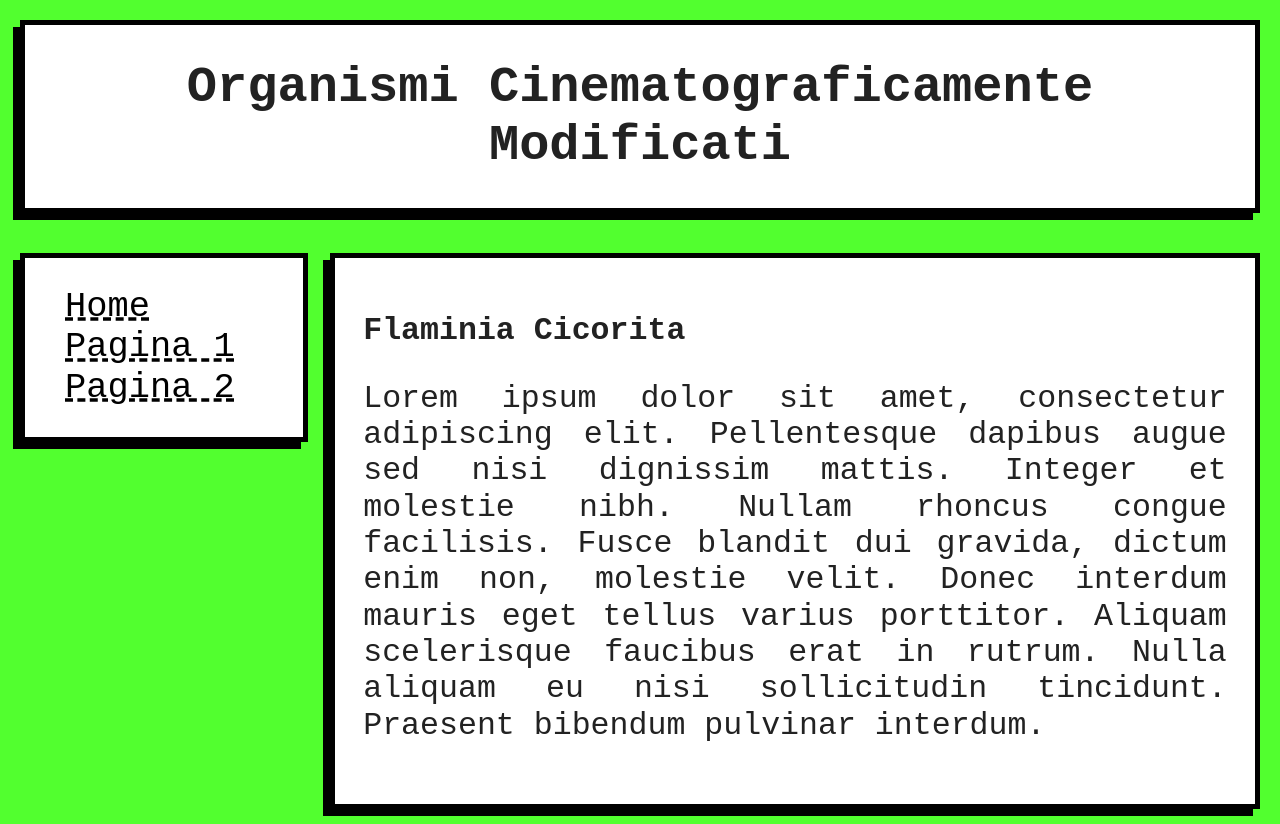
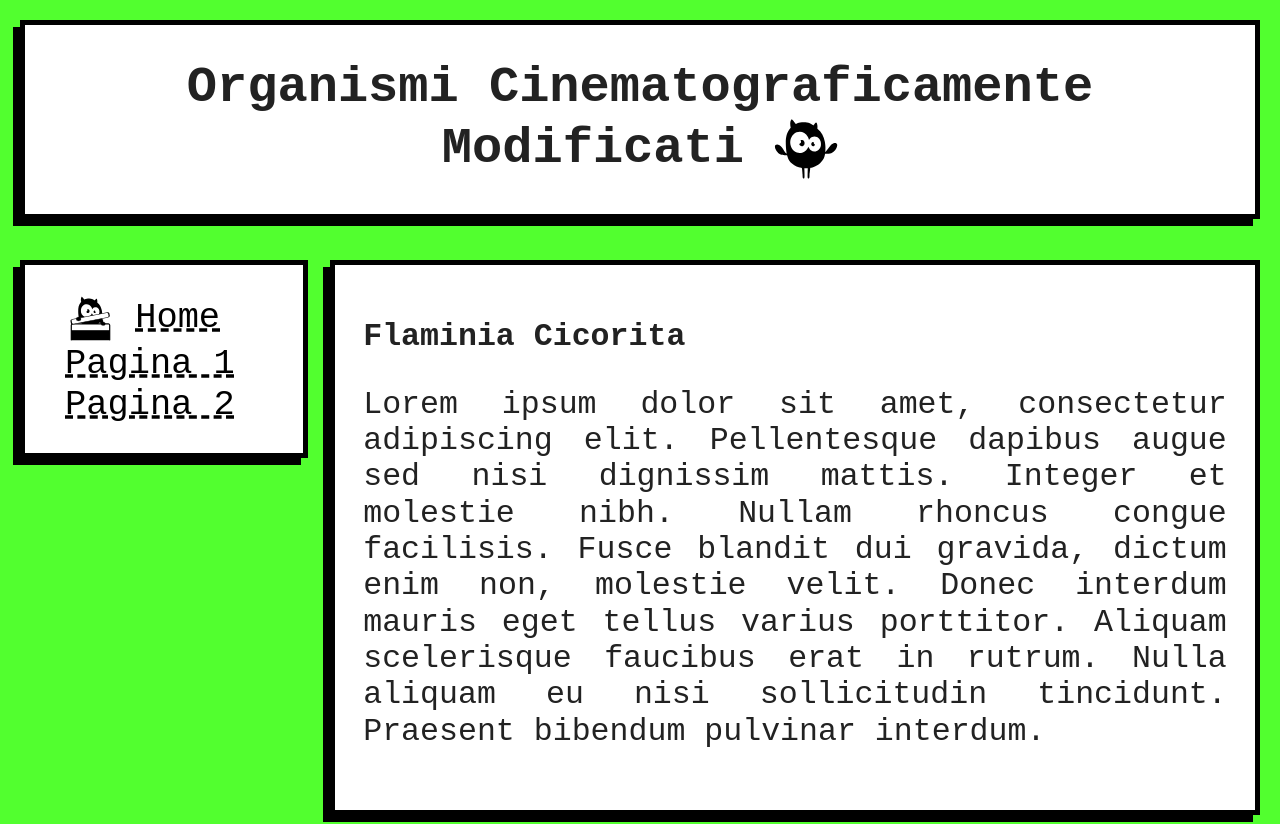
Before and after one commit to rgx95/ocm, a website built with Parcel: page index.html in a window 1280 px wide. Shown: the top 824 px of the page. Built offline with nearby package versions, Linux system fonts and the light colour scheme.

Commit message:
add mascotte sprites and fav ico

```diff
--- a/index.html
+++ b/index.html
@@ -13,10 +13,10 @@
   <meta property="og:image" content="">
 
   <link rel="manifest" href="site.webmanifest">
-  <link rel="apple-touch-icon" href="icon.png">
+  <link rel="apple-touch-icon" href="mascotte_ciak_icon.png">
 
   <!-- Place favicon.ico in the root directory -->
-  <link rel="icon" href="favicon.ico">
+  <link rel="icon" href="mascotte_ori.png">
 
   <link rel="stylesheet" href="css/normalize.css">
   <link rel="stylesheet" href="css/main.css">
@@ -36,7 +36,13 @@
     <div class="col-12">
 
     <div class="pannello centra">
-      <h1>Organismi Cinematograficamente Modificati</h1>
+
+      <h1>
+        Organismi Cinematograficamente Modificati
+
+        <img src="img/mascotte_ori.png" alt="Mascotte" srcset="img/mascotte.svg" style="width: 5vw;">
+      </h1>
+
     </div>
     </div>
   </header>
@@ -46,8 +52,12 @@
 
     <aside class="col-3">
       <nav class="pannello">
+
         <ul type="none">
-          <li><a href="#">Home</a></li>
+          <li>
+
+            <img src="img/mascotte_ciak.png" alt="Mascotte" srcset="img/mascotte_ciack.svg" style="width: 4vw;"> <a href="#">Home</a>
+          </li>
           <li><a href="#">Pagina 1</a></li>
           <li><a href="#">Pagina 2</a></li>
         </ul>
```
Also changed, not shown: img/mascotte.svg (added), img/mascotte_ciack.svg (added), img/mascotte_ciak.png (added), img/mascotte_ciak_icon.png (added), img/mascotte_ori.png (added), mascotte_ciak_icon.png (added), mascotte_ori.png (added).
